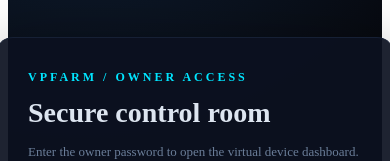
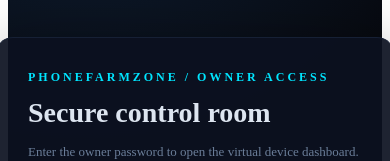
Before and after one commit to HumayunShariarHimu/PhoneFarmApp, a Next.js app in the folder frontend/: page / in a window 390 px wide. Shown: the part 253-414 px from the top of the page. Built offline with nearby package versions, Linux system fonts and the light colour scheme.

Commit message:
Complete PhoneFarmZone responsive interface and branding

```diff
--- a/frontend/src/pages/index.js
+++ b/frontend/src/pages/index.js
@@ -74,7 +74,7 @@
   if (!authenticated) return (
     <main style={{ minHeight:'100vh', display:'grid', placeItems:'center', background:`radial-gradient(circle at 20% 0%, #122640 0%, ${st.darker} 45%)`, color:st.t1, padding:20 }}>
       <form onSubmit={login} style={{ width:'100%', maxWidth:390, background:'rgba(11,17,32,.92)', border:`1px solid ${st.border}`, borderRadius:18, padding:32, boxShadow:'0 22px 70px rgba(0,0,0,.45)' }}>
-        <div style={{ color:st.cyan, fontSize:12, letterSpacing:3, fontWeight:800 }}>VPFARM / OWNER ACCESS</div>
+        <div style={{ color:st.cyan, fontSize:12, letterSpacing:3, fontWeight:800 }}>PHONEFARMZONE / OWNER ACCESS</div>
         <h1 style={{ margin:'12px 0 8px', fontSize:28 }}>Secure control room</h1>
         <p style={{ color:st.t2, fontSize:13, lineHeight:1.6, marginBottom:24 }}>Enter the owner password to open the virtual device dashboard. Unauthenticated visitors cannot reach the API or live socket.</p>
         <label style={{ display:'block', color:st.t2, fontSize:12, marginBottom:7 }}>Password</label>
@@ -154,7 +154,7 @@
 
   return (
     <>
-      <Head><title>Virtual Phone Farm</title><meta name="viewport" content="width=device-width,initial-scale=1" /></Head>
+      <Head><title>PhoneFarmZone</title><meta name="viewport" content="width=device-width,initial-scale=1,viewport-fit=cover" /></Head>
       <style jsx global>{`
         :global(html), :global(body) { margin:0; padding:0; background:#07090f; overflow-x:hidden; }
         :global(*), :global(*::before), :global(*::after) { box-sizing:border-box; }
@@ -204,7 +204,7 @@
         <header className="app-header" style={{ background:'rgba(7,9,15,.95)', borderBottom:`1px solid ${st.border}`, padding:'0 16px', height:54, display:'flex', alignItems:'center', gap:12, position:'sticky', top:0, zIndex:100, backdropFilter:'blur(12px)' }}>
           <div style={{ display:'flex', alignItems:'center', gap:8, flexShrink:0 }}>
             <div style={{ width:30, height:30, background:'linear-gradient(135deg,#00e5ff,#0070ff)', borderRadius:8, display:'flex', alignItems:'center', justifyContent:'center', fontSize:14, fontWeight:900, color:'#000' }}>⌬</div>
-            <div style={{ fontWeight:800, fontSize:'1rem', color:'#fff', lineHeight:1 }}>VirtualFarm<span style={{ color:st.cyan, fontSize:11, fontWeight:400, marginLeft:4 }}>v3</span></div>
+            <div style={{ fontWeight:800, fontSize:'1rem', color:'#fff', lineHeight:1 }}>PhoneFarmZone</div>
           </div>
 
           {/* Search */}
@@ -458,6 +458,12 @@
             </div>
           </div>
         )}
+        <footer className="app-footer" style={{ borderTop:`1px solid ${st.border}`, padding:'20px 16px 28px', marginTop:20, textAlign:'center', color:st.t3, fontSize:12, lineHeight:1.7 }}>
+          <a href="https://phonefarmzone.vercel.app/" target="_blank" rel="noreferrer" style={{ color:st.cyan, fontWeight:800, textDecoration:'none' }}>PhoneFarmZone</a>
+          <span style={{ margin:'0 8px', opacity:.5 }}>·</span>
+          <span>Developed By </span>
+          <a href="https://github.com/HumayunShariarHimu" target="_blank" rel="noreferrer" style={{ color:st.t1, fontWeight:700, textDecoration:'none' }}>Humayun Shariar Himu</a>
+        </footer>
       </div>
     </>
   );
```
Also changed, not shown: 2 other files (tests, documents, lock files or other folders).
